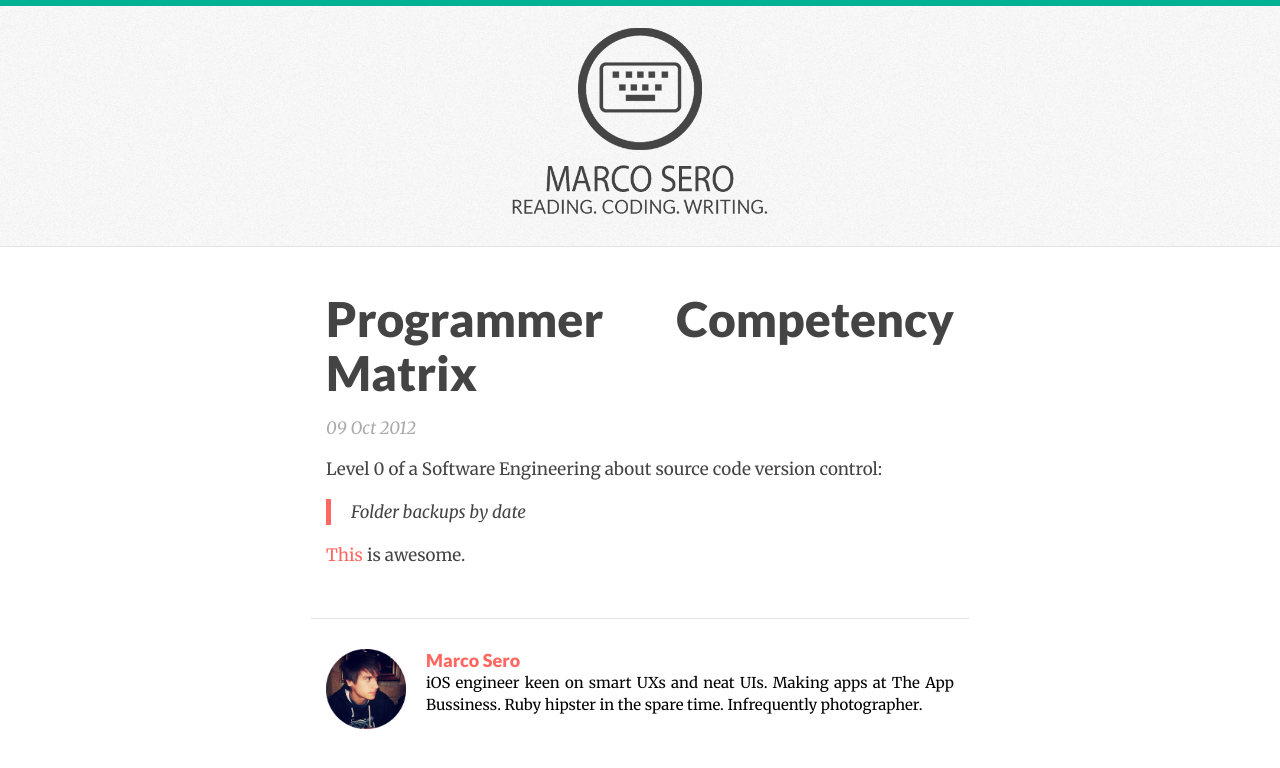
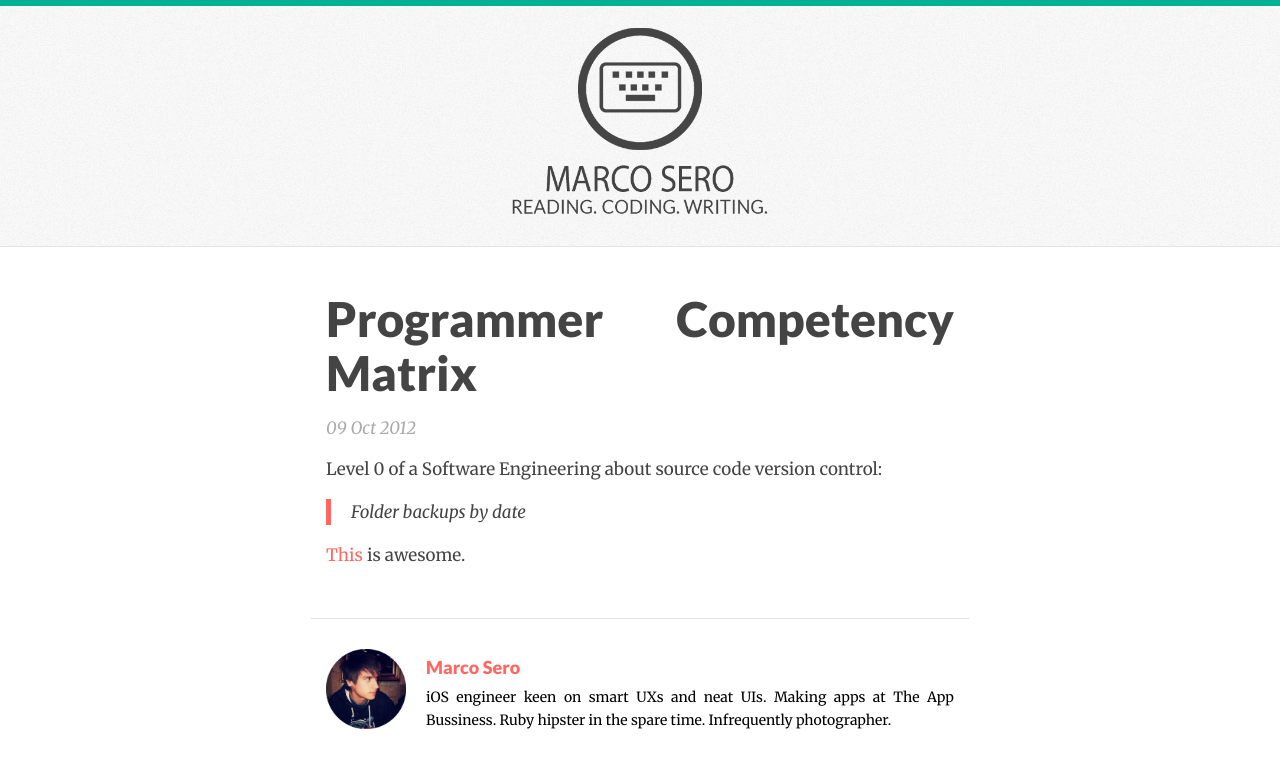
Before and after one commit to MarcoSero/marcosero.github.io, a Jekyll site: the page built from _posts/2012-10-09-programmer-competency-matrix.markdown, in a window 1280 px wide. Shown: the top 768 px of the page. Built offline with Jekyll 4.4.1, drawn with Linux system fonts in a browser that asks for light colours; Markdown is read by kramdown in place of the engine named in the settings.

Commit message:
finished footer

```diff
--- a/_layouts/default.html
+++ b/_layouts/default.html
@@ -41,11 +41,22 @@
                 <div class="name">
                   <a href="http://www.marcosero.com" target="_blank">Marco Sero</a><br />
                 </div>
-                iOS engineer keen on smart UXs and neat UIs.
-                Making apps at The App Bussiness.
-                Ruby hipster in the spare time.
-                Infrequently photographer.
+                <div class="social">
+                  <a href="http://www.twitter.com/marcosero" title="twitter" target="_blank">
+                    <i class="icon-twitter"></i>
+                  </a>
+                  <a href="http://www.github.com/marcosero" title="github" target="_blank">
+                    <i class="icon-github"></i>
+                  </a>
+                </div>
+                <div class="description">
+                  iOS engineer keen on smart UXs and neat UIs.
+                  Making apps at The App Bussiness.
+                  Ruby hipster in the spare time.
+                  Infrequently photographer.
+                </div>
               </div>
+
             </div>
           </div>
         </div> <!-- /container -->
--- a/css/main.css
+++ b/css/main.css
@@ -129,16 +129,29 @@
 
 .site .footer .bio {
   margin-left: 100px;
+  margin-top: 7px;
 }
 
 .site .footer .bio .name {
   font-family: Lato, Verdana, Tahoma, sans-serif;
   font-weight: 800;
   font-size: 18px;
+  float: left;
 }
 
-.site .footer .bio a {
+.site .footer .bio .name a {
   color: #ff6760;
+}
+
+.site .footer .bio .description {
+  font-family: 'Merriweather', serif;
+  font-size: 14px;
+  padding-top: 30px;
+}
+
+.site .footer .social {
+  font-size: 20px;
+  float: right;
 }
 
 .site .footer .rss {
```
